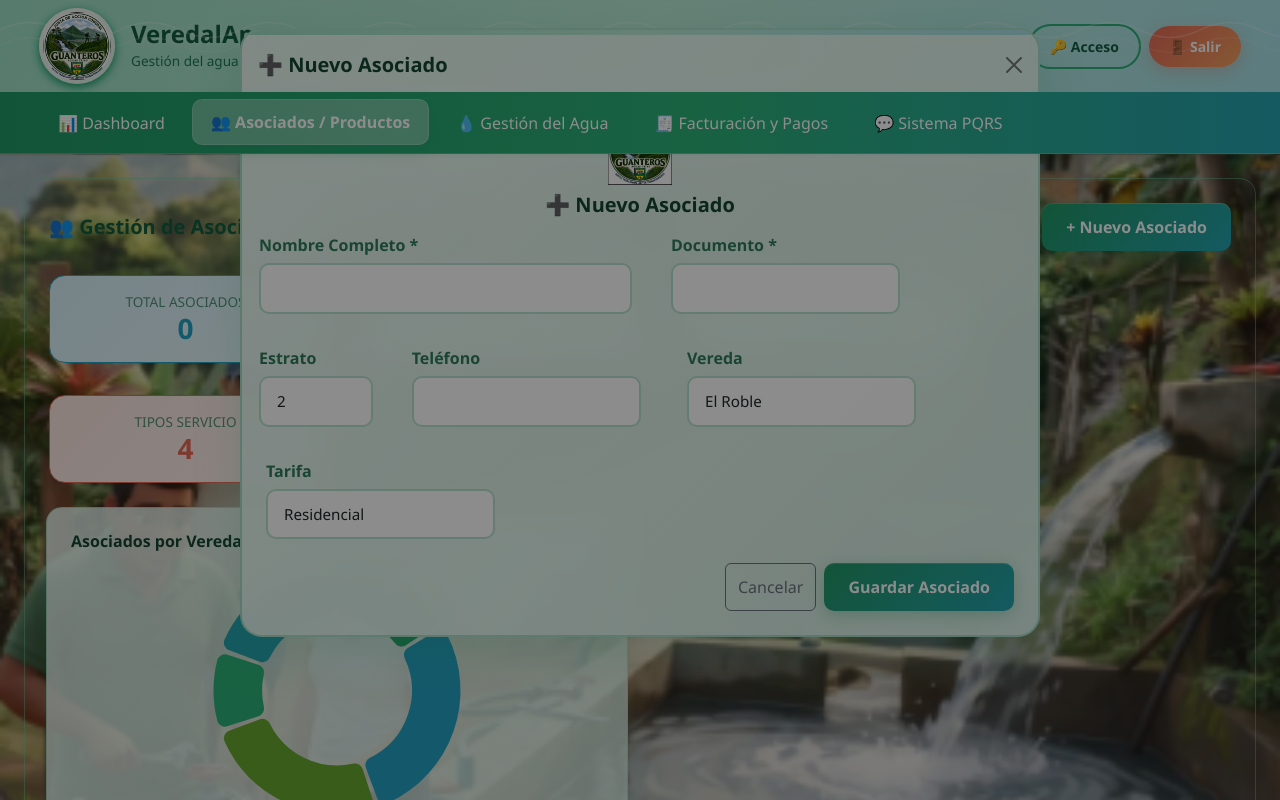
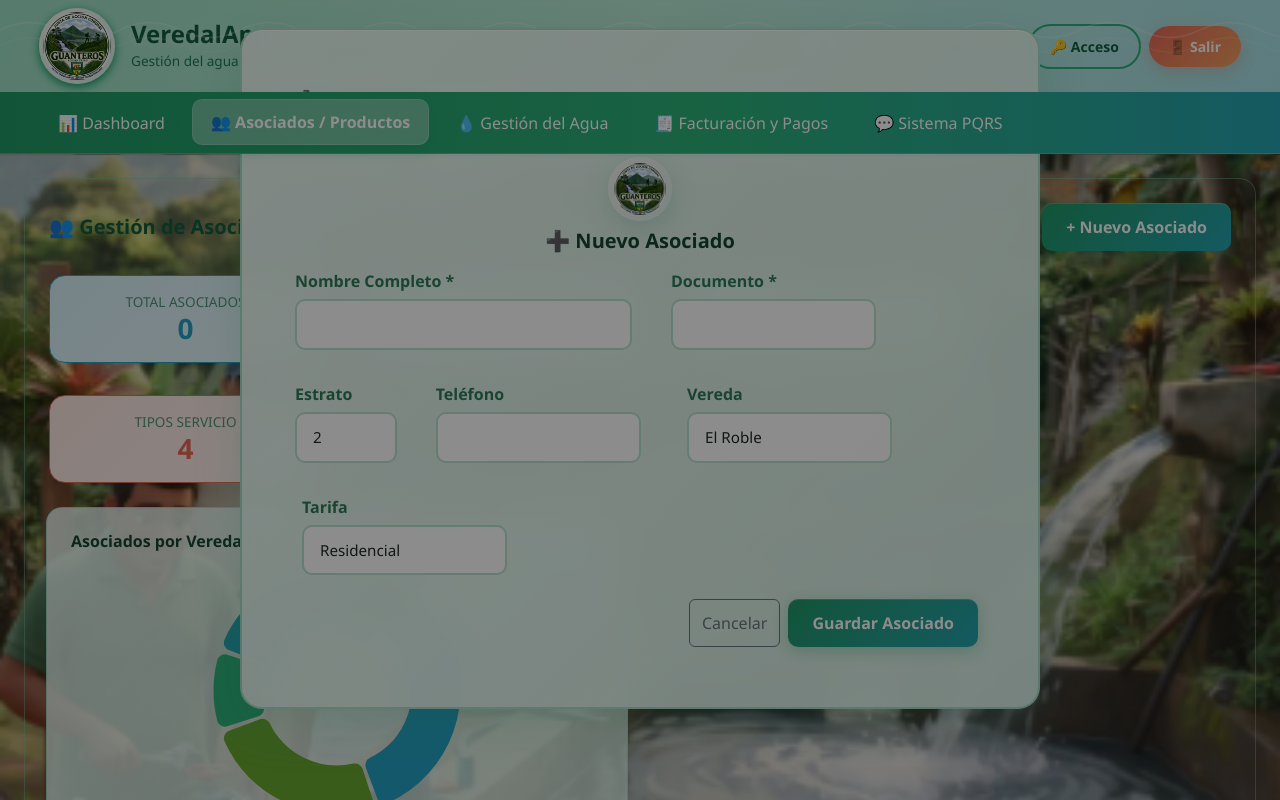
Before and after one commit to Andrealo233/proyecto-v, a Flask app: page /asociados in a window 1280 px wide, after a click on "+ Nuevo Asociado". Run offline with Flask 3, Linux system fonts and the light colour scheme; data that the repository does not hold is empty; some libraries are stand-ins or nearby versions.

Commit message:
style: modales de Nuevo Asociado y PQRS usan login.css (clase login-card)

```diff
--- a/static/css/dashboard.css
+++ b/static/css/dashboard.css
@@ -925,3 +925,14 @@ h4, h5, h6 {
 .modal-backdrop.show {
     opacity: 0.45;
 }
+/* El modal usa .login-card de login.css pero ocupa todo el ancho del diálogo */
+.modal .login-card {
+    max-width: none;
+    width: 100%;
+    border: none;
+    box-shadow: none;
+    background: linear-gradient(135deg, rgba(235, 250, 243, 0.98), rgba(220, 244, 235, 0.96));
+}
+.modal .login-card::before {
+    display: none;
+}
--- a/templates/pqrs.html
+++ b/templates/pqrs.html
@@ -117,7 +117,7 @@
 <!-- Modal Nueva PQRS -->
 <div class="modal fade" id="modalNuevaPQRS" tabindex="-1">
   <div class="modal-dialog modal-lg">
-    <div class="modal-content" style="background: var(--glass-mint); border: 1px solid var(--glass-border); border-radius: 16px;">
+    <div class="modal-content login-card">
       <div class="modal-header" style="border-bottom: 1px solid var(--glass-border);">
         <h5 class="modal-title fw-bold" style="color: var(--ink-forest);">📝 Radicar Nueva PQRS</h5>
         <button type="button" class="btn-close" data-bs-dismiss="modal"></button>
--- a/templates/principal.html
+++ b/templates/principal.html
@@ -6,6 +6,7 @@
   <title>VeredalApp - {% block title %}Inicio{% endblock %}</title>
   <link rel="icon" href="{{ url_for('static', filename='img/logo.ico') }}" type="image/x-icon">
   <link rel="stylesheet" href="{{ url_for('static', filename='css/bootstrap.min.css') }}">
+  <link rel="stylesheet" href="{{ url_for('static', filename='css/login.css') }}">
   <link rel="stylesheet" href="{{ url_for('static', filename='css/dashboard.css') }}">
 </head>
 <body>
--- a/templates/productos.html
+++ b/templates/productos.html
@@ -109,7 +109,7 @@
 <!-- Modal Nuevo Asociado -->
 <div class="modal fade" id="modalNuevoAsociado" tabindex="-1">
   <div class="modal-dialog modal-lg">
-    <div class="modal-content" style="background: var(--glass-mint); border: 1px solid var(--glass-border); border-radius: 16px;">
+    <div class="modal-content login-card">
       <div class="modal-header" style="border-bottom: 1px solid var(--glass-border);">
         <h5 class="modal-title fw-bold" style="color: var(--ink-forest);">➕ Nuevo Asociado</h5>
         <button type="button" class="btn-close" data-bs-dismiss="modal"></button>
```
